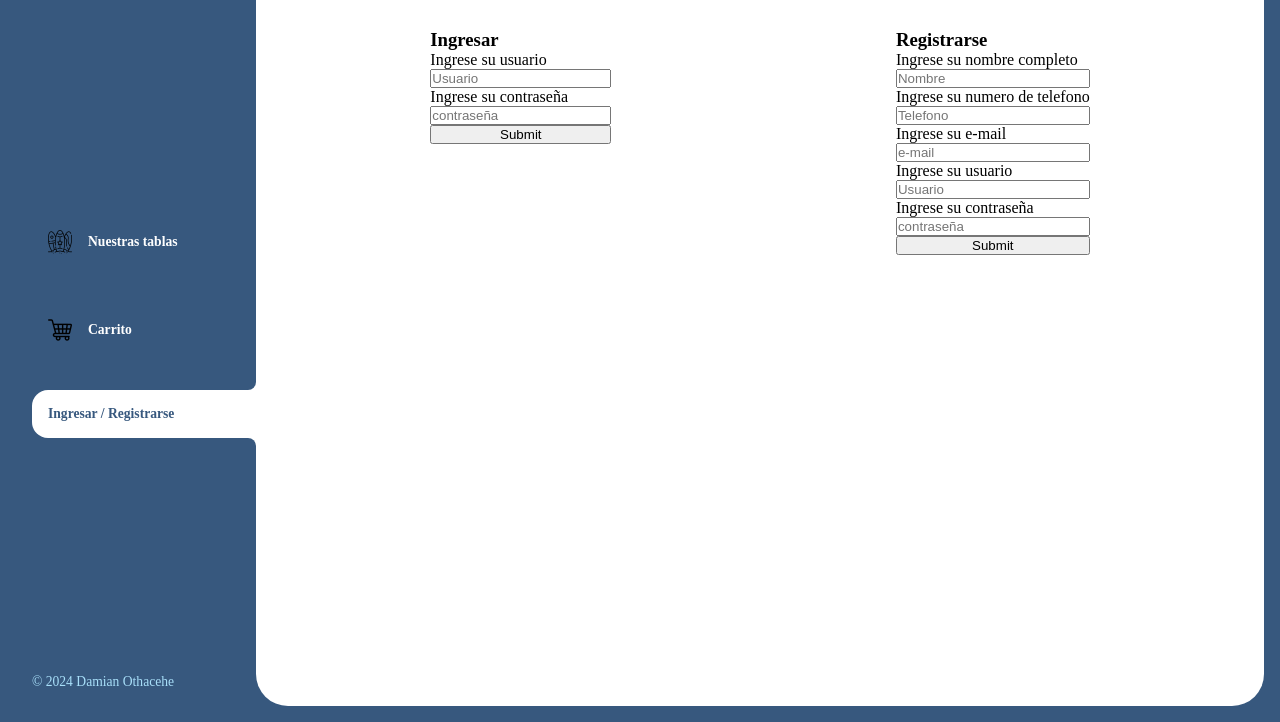
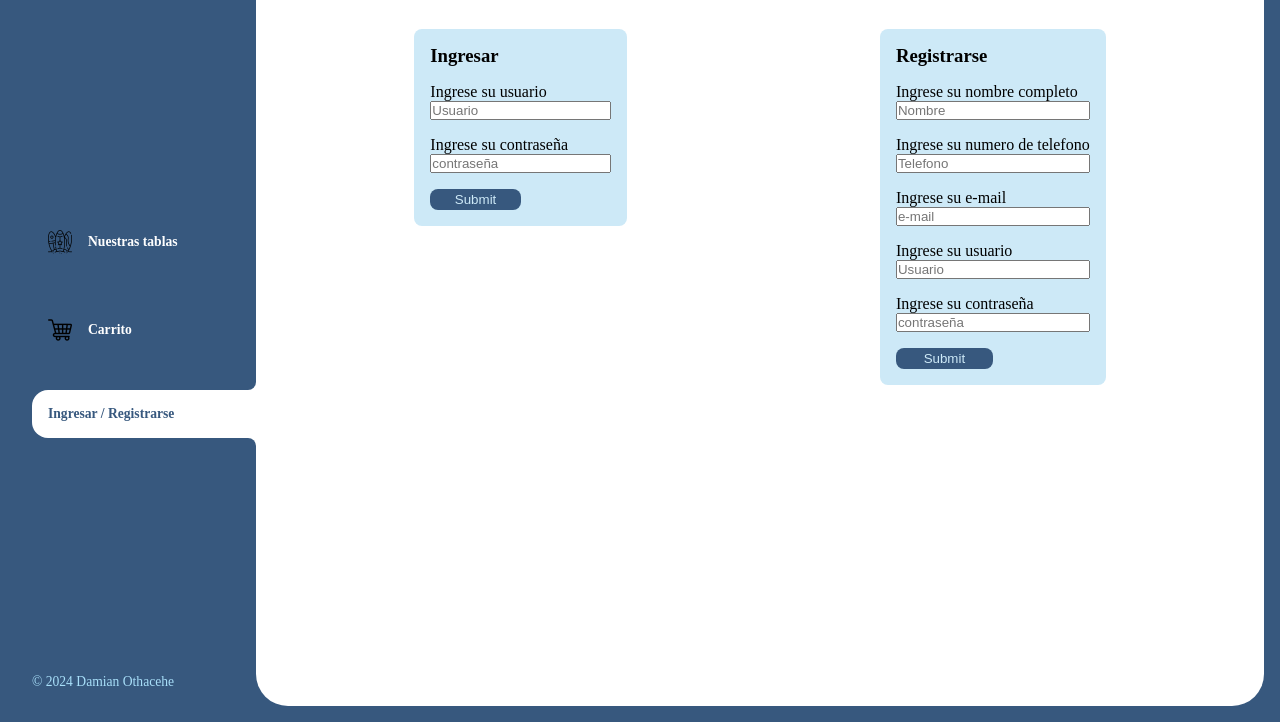
Before and after one commit to DamianOthacehe/proyecto-final-Curso-JS, a plain HTML site: page pages/registro.html in a window 1280 px wide. Shown: the part 78-800 px from the top of the page. Drawn offline with nearby package versions, Linux system fonts and the light colour scheme; some packages are replaced by stand-ins of ours; a script that the page names is missing; files whose address does not match are found by name.

Commit message:
aplique css al registro

```diff
--- a/css/style.css
+++ b/css/style.css
@@ -7,6 +7,7 @@
 :root{
     --clr-main:#37587E;
     --clr-main-light:#a8dff9;
+    --clr-main-lighter:#cde9f7;
     --clr-orange:#ECB159;
     --clr-black:black;
     --clr-white: white;
@@ -166,7 +167,7 @@ main{
     justify-content: space-between;
     align-items: center;
     padding: 1rem;
-    background-color:#cde9f7 ;
+    background-color: var(--clr-main-lighter);
     border-radius: .5rem;
     font-weight: bold;
 }
@@ -226,12 +227,26 @@ main{
     justify-content: space-around;
 }
 
-.ingresar{
+fieldset{
     display: flex;
     flex-direction: column;
+    padding: 1rem;
+    background-color: var(--clr-main-lighter);
+    border: none;
+    border-radius: .5rem;
 }
 
-.registrarse{
-    display: flex;
-    flex-direction: column;
+label{
+    padding-top: 1rem;
 }
+
+.submit{
+    margin-top: 1rem;
+    padding: .2rem;
+    width: 50%;
+    background-color: var(--clr-main);
+    color: var(--clr-main-lighter);
+    border: none;
+    border-radius: .5rem;
+
+}
--- a/pages/registro.html
+++ b/pages/registro.html
@@ -36,6 +36,7 @@
             <h2 id="titulo-principal" class="titulo-principal">Registro</h2>
             <section class="registro">
                 <form id="ingresar" class="ingresar" action="">
+                    <fieldset>
                         <h3>Ingresar</h3>
                         <label for="usuario">Ingrese su usuario</label>
                         <input type="text" id="usuario" placeholder="Usuario" required>
@@ -44,8 +45,10 @@
                         <input type="password" id="pasword" placeholder="contraseña" required>
 
                         <input type="submit" class="submit">
+                    </fieldset>
                 </form>
                 <form id="registrarse" class="registrarse" action="">
+                    <fieldset>
                         <h3>Registrarse</h3>
                         <label for="nombre">Ingrese su nombre completo</label>
                         <input type="text" id="nombre" placeholder="Nombre" required>
@@ -63,6 +66,7 @@
                         <input type="password" id="nuevoPassword" placeholder="contraseña" required>
 
                         <input type="submit" class="submit">
+                    </fieldset>
                 </form>
             </section>
         </main>
```
Lines whose indentation alone changed are shown as unchanged.
